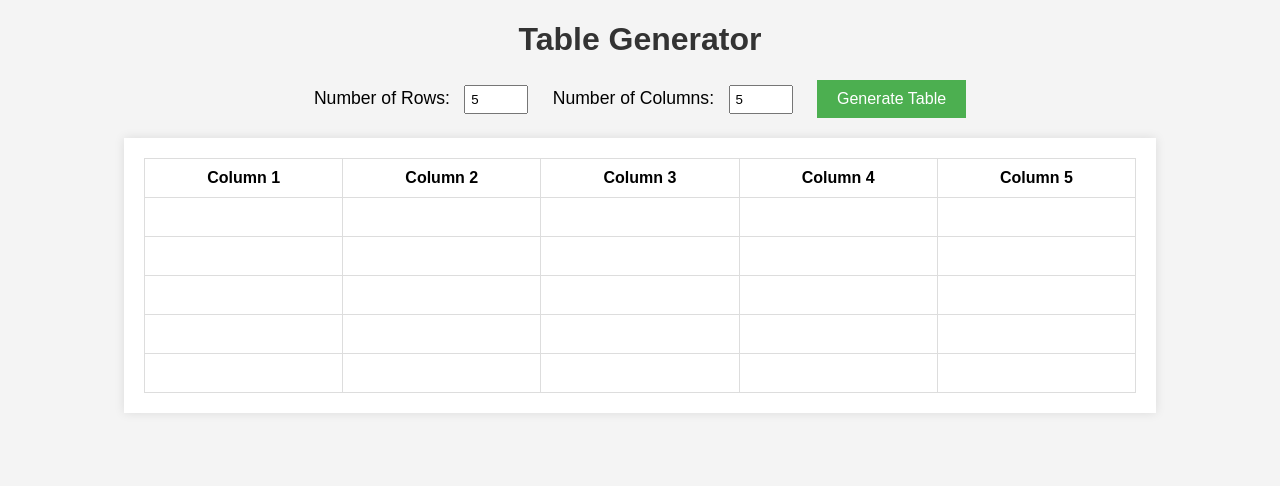
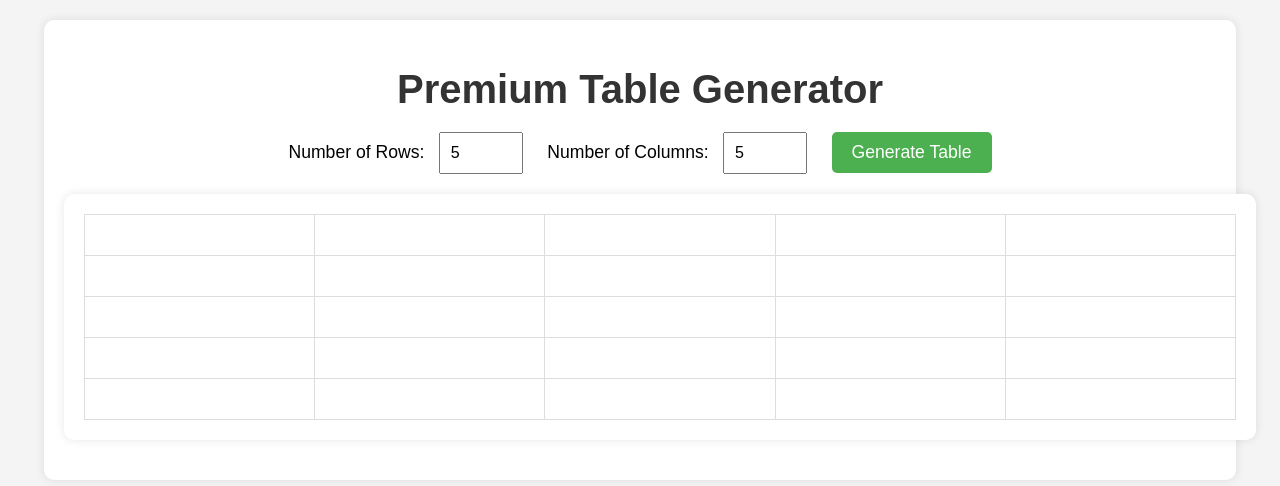
Before and after one commit to shahariarmahfuz/psychic-octo-rotary-phone, a plain HTML site: page index.html in a window 1280 px wide. Both pictures are taken after typing "5", "5" into the empty fields and a click on the button "Generate Table". Drawn offline with nearby package versions, Linux system fonts and the light colour scheme.

Commit message:
Update index.html

```diff
--- a/index.html
+++ b/index.html
@@ -3,16 +3,27 @@
 <head>
     <meta charset="UTF-8">
     <meta name="viewport" content="width=device-width, initial-scale=1.0">
-    <title>Table Generator</title>
+    <title>Premium Table Generator</title>
     <style>
         body {
-            font-family: Arial, sans-serif;
-            margin: 20px;
+            font-family: 'Arial', sans-serif;
+            margin: 0;
+            padding: 0;
             background-color: #f4f4f4;
+        }
+        .container {
+            width: 90%;
+            margin: 20px auto;
+            padding: 20px;
+            background-color: #ffffff;
+            box-shadow: 0 0 10px rgba(0,0,0,0.1);
+            border-radius: 10px;
         }
         h1 {
             text-align: center;
             color: #333;
+            font-size: 2.5em;
+            margin-bottom: 20px;
         }
         form {
             text-align: center;
@@ -23,9 +34,10 @@
             font-size: 1.1em;
         }
         input[type="number"] {
-            width: 50px;
-            padding: 5px;
+            width: 60px;
+            padding: 10px;
             margin-right: 20px;
+            font-size: 1em;
         }
         button {
             padding: 10px 20px;
@@ -33,15 +45,20 @@
             color: white;
             border: none;
             cursor: pointer;
-            font-size: 1em;
+            font-size: 1.1em;
+            border-radius: 5px;
+        }
+        button:hover {
+            background-color: #45a049;
         }
         #tableContainer, #imageContainer {
-            width: 80%;
+            width: 100%;
             margin: 20px auto;
             overflow-x: auto;
             background-color: #fff;
             padding: 20px;
             box-shadow: 0 0 10px rgba(0,0,0,0.1);
+            border-radius: 10px;
         }
         table {
             width: 100%;
@@ -56,11 +73,20 @@
             width: 100%;
             box-sizing: border-box;
             border: none;
+            font-size: 1em;
+            text-align: center;
+        }
+        img {
+            max-width: 100%;
+        }
+        .hidden {
+            display: none;
         }
     </style>
 </head>
 <body>
-    <h1>Table Generator</h1>
+    <div class="container">
+        <h1>Premium Table Generator</h1>
         <form id="tableForm">
             <label for="rows">Number of Rows:</label>
             <input type="number" id="rows" name="rows" min="1" required>
@@ -69,10 +95,11 @@
             <button type="submit">Generate Table</button>
         </form>
         <div id="tableContainer"></div>
-    <div id="imageContainer" style="display:none;">
+        <div id="imageContainer" class="hidden">
             <h2>Generated Image</h2>
             <img id="generatedImage" alt="Generated Table Image">
             <button id="downloadImage">Download Image</button>
+        </div>
     </div>
 
     <script src="https://cdnjs.cloudflare.com/ajax/libs/html2canvas/1.3.2/html2canvas.min.js"></script>
@@ -89,16 +116,6 @@
             container.innerHTML = ''; // Clear any previous table
             const table = document.createElement('table');
 
-            const thead = document.createElement('thead');
-            const headerRow = document.createElement('tr');
-            for (let i = 0; i < cols; i++) {
-                const th = document.createElement('th');
-                th.textContent = `Column ${i + 1}`;
-                headerRow.appendChild(th);
-            }
-            thead.appendChild(headerRow);
-            table.appendChild(thead);
-
             const tbody = document.createElement('tbody');
             for (let i = 0; i < rows; i++) {
                 const tr = document.createElement('tr');
@@ -114,24 +131,31 @@
             table.appendChild(tbody);
 
             container.appendChild(table);
-            captureTableAsImage();
+            document.getElementById('imageContainer').classList.add('hidden');
         }
 
+        document.getElementById('downloadImage').addEventListener('click', function() {
+            html2canvas(document.getElementById('tableContainer')).then(function(canvas) {
+                const link = document.createElement('a');
+                link.href = canvas.toDataURL('image/png', 1.0); // Ensure high quality
+                link.download = 'table.png';
+                link.click();
+            });
+        });
+
         function captureTableAsImage() {
-            html2canvas(document.getElementById('tableContainer')).then(function(canvas) {
+            html2canvas(document.getElementById('tableContainer'), {scale: 2}).then(function(canvas) {
                 const imageContainer = document.getElementById('imageContainer');
                 const imgElement = document.getElementById('generatedImage');
                 const downloadButton = document.getElementById('downloadImage');
-                imgElement.src = canvas.toDataURL('image/png');
-                downloadButton.onclick = function() {
-                    const link = document.createElement('a');
-                    link.href = canvas.toDataURL('image/png');
-                    link.download = 'table.png';
-                    link.click();
-                };
-                imageContainer.style.display = 'block';
+                imgElement.src = canvas.toDataURL('image/png', 1.0); // Ensure high quality
+                imageContainer.classList.remove('hidden');
             });
         }
+
+        document.getElementById('tableContainer').addEventListener('input', function() {
+            captureTableAsImage();
+        });
     </script>
 </body>
 </html>
```
Lines whose indentation alone changed are shown as unchanged.
